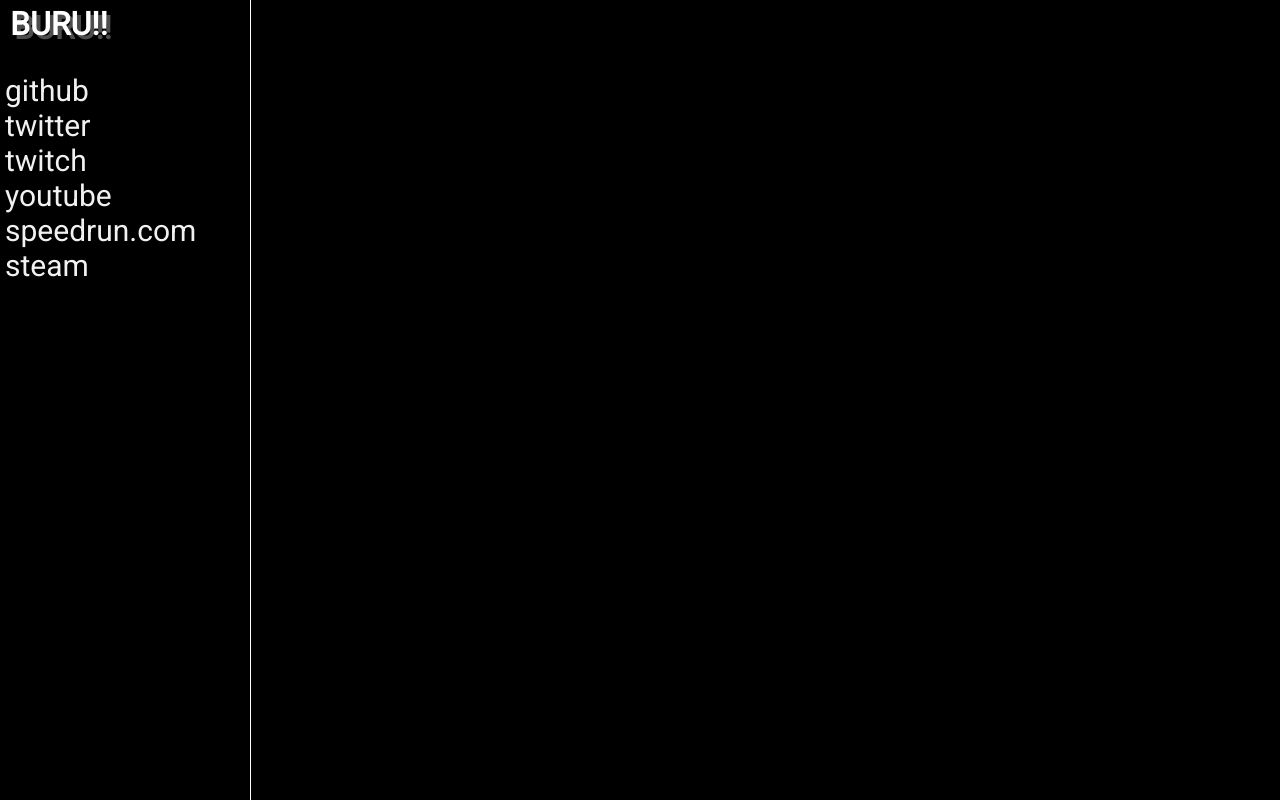
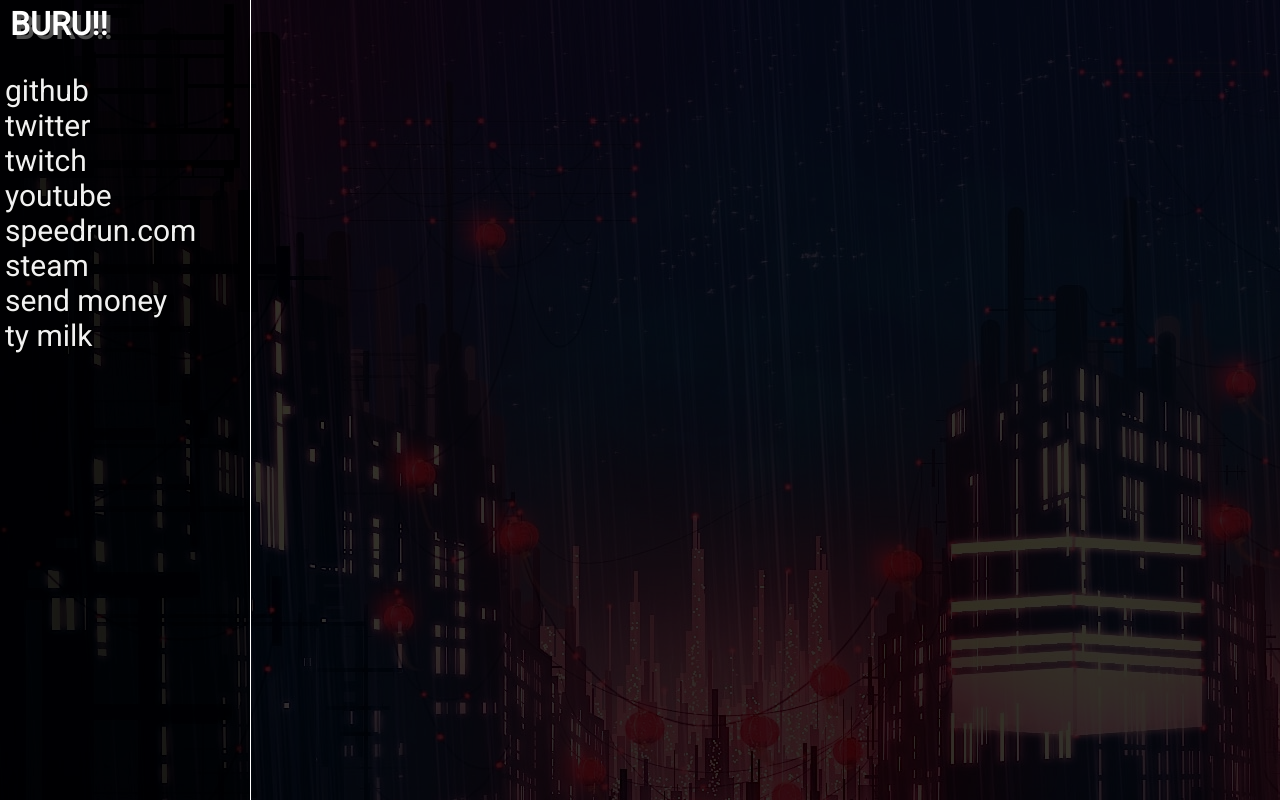
Before and after one commit to bluemorning104/old-website-ignore, a plain HTML site: page index.html in a window 1280 px wide. Drawn offline with Linux system fonts and the light colour scheme.

Commit message:
done
finally

```diff
--- a/index.html
+++ b/index.html
@@ -3,12 +3,12 @@
 <title>
 bluemorning sunrise
 </title>
-<link rel="stylesheet" href="css/style.css">
+<link rel="stylesheet" href="style.css">
 <link rel="icon" type="image/x-icon" href="favicon.ico">
 <link href='https://fonts.googleapis.com/css?family=Roboto:400,100' rel='stylesheet' type='text/css'>
 </head>
 <body>
-	<div class="bg">
+	<div class="background">
 		<div class="sidebar">
 			<h1>
 				BURU!!
@@ -43,13 +43,17 @@
 						steam
 					</a>
 				</li>
+				<li>
+					<a onmouseover="this.innerHTML='bluemorning104@gmail.com'" onmouseout="this.innerHTML='send money'" class="mone">
+                    send money
+                    </a>
+				</li>
+				<li>
+					<a href="http://milk.dog/" class="dog">
+					ty milk
+					</a>
+				</li>
 			</ul>
-		</div>
-		<div class="blurb">
-			Here's a bunch of junk I use. Shamelessly copied from <a href="http://milk.dog" class="dog">milk.dog</a>, seriously, check the source code, it's formatted the same way.
-			<br>
-			<br>
-			Can't belive github does free hosting, this is amazing.
 		</div>
 	</div>
 </body>
--- a/css/style.css
+++ b/style.css
@@ -91,6 +91,9 @@
 .dog:hover{
 	color:#3976bf;
 }
+.mone:hover{
+	color:#003087
+}
 a {
     color:black;
     text-decoration:none;
@@ -107,7 +110,7 @@
 }
 .background::after {
     content: "";
-    background: url(../images/bg1.jpg);
+    background: url(./images/bg1.jpg);
     opacity: 0.2;
     top: 0;
     left: 0;
```
